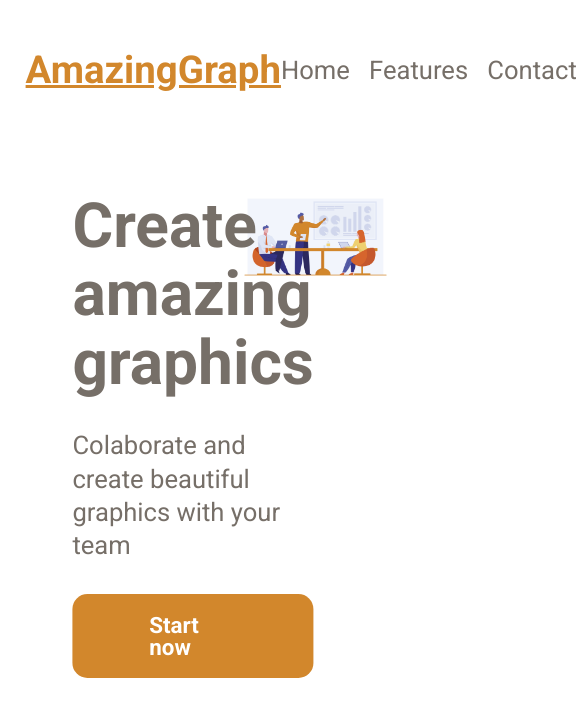
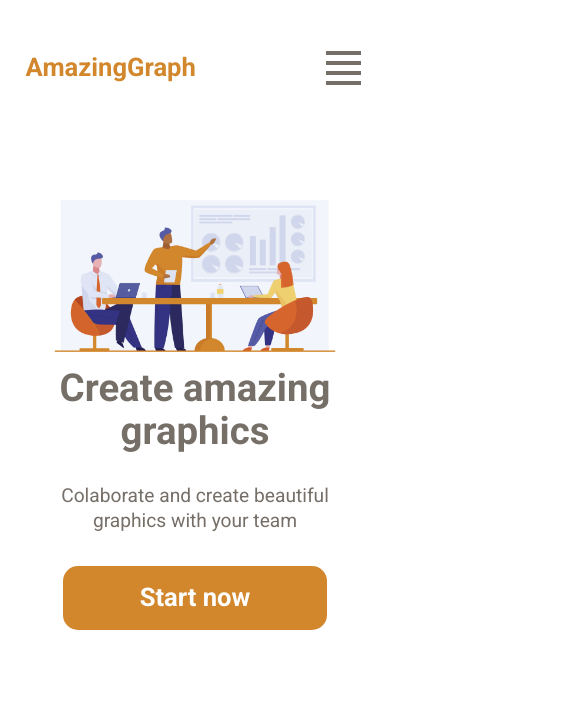
Before and after one commit to Will-Andrade/amazingGraph-mySolution, a plain HTML site: page index.html in a window 390 px wide. Shown: the whole page, 577 px wide, since content can reach past the window. Drawn offline with Linux system fonts and the light colour scheme.

Commit message:
adds responsiveness and some refactoring

```diff
--- a/styles/main.css
+++ b/styles/main.css
@@ -1,3 +1,12 @@
+/**************************/
+/* GENERAL STYLING */
+/**************************/
+
+:root {
+    --main-color: #D2872C;
+    --transition-effect: all .3s ease-in-out;
+}
+
 * {
     box-sizing: border-box;
     margin: 0;
@@ -5,79 +14,101 @@
 }
 
 body {
-    font-size: 62.5%;
-    font-family: 'Roboto', sans-serif;
-    line-height: 1;
-    font-weight: 400;
     color: #766F68;
+    font: normal normal 400 62.5%/1 'Roboto', sans-serif;
 }
+
+a { text-decoration: none; }
 
 /**************************/
 /* HEADER */
 /**************************/
 
 .header {
+    align-items: center;
     display: flex;
-    align-items: center;
     justify-content: space-between;
+    margin-bottom: 3.2rem;
     padding: 3.2rem 1.6rem;
-    margin-bottom: 3.2rem;
 }
 
-.logo {
+.logo:link,
+.logo:visited {
     font-size: 2.4rem;
     font-weight: 700;
-    color: #D2872C;
-    cursor: pointer;
+    color: var(--main-color);
+    transition: var(--transition-effect);
 }
 
+.logo:hover,
+.logo:active { color: #bd7a28; }
+
+.navigation {
+    position: relative;
+}
+
+.toggle-button {
+    display: none;
+    flex-direction: column;
+    justify-content: space-between;
+    width: 2.2rem;
+    height: 2.1rem;
+}
+
+.toggle-button .bar {
+    background-color: #766F68;
+    height: .25rem;
+    width: 100%;
+}
+
+
 .nav-list {
+    align-items: center;
     display: flex;
-    align-items: center;
+    gap: 1.2rem;
     list-style: none;
-    gap: 1.2rem;
 }
 
 .nav-item:link,
 .nav-item:visited {
+    color: inherit;
+
+    /* Setup for underline effect on hover */
+    background-image: linear-gradient(var(--main-color), var(--main-color));
+    background-size: 0% .1rem;
+    background-position: 0% 100%;
+    background-repeat: no-repeat;
+    transition: var(--transition-effect);
+
     font-size: 1.6rem;
-    text-decoration: none;
-    color: inherit;
-    font-weight: 400;
 }
 
 .nav-item:hover,
-.nav-item:active {
-    font-weight: 500;
-    text-decoration: underline;
+.nav-item:active,
+.nav-item:focus-visible {
+    /* Underline effect */
+    background-size: 100% 0.1em;
+    color: var(--main-color);
 }
 
 /**************************/
 /* MAIN CONTENT */
 /**************************/
 
-/*
-    - Font sizes (px)
-    10 / 12 / 14 / 16 / 18 / 20 / 24 / 30 / 36 / 44 / 52 / 62 / 74 / 86 / 98
-
-    - Spacing system (px)
-    2 / 4 / 8 / 12 / 16 / 24 / 32 / 48 / 64 / 80 / 96 / 128
-*/
-
 .content {
     display: grid;
     grid-template-columns: 1fr 2fr;
 }
 
-img {
+.hero-img-box img {
     height: auto;
     width: 100%;
 }
 
 .hero-text-box {
+    align-items: flex-start;
     display: flex;
     flex-direction: column;
-    align-items: flex-start;
     gap: 2rem;
     transform: translate(30%, 0);
 }
@@ -95,17 +126,74 @@ img {
 .btn-cta:link,
 .btn-cta:visited {
     display: inline-block;
-    font-size: 1.4rem;
+    font-size: 1.6rem;
     font-weight: 700;
-    text-decoration: none;
     color: #FFF;
-    background-color: #D2872C;
+    background-color: var(--main-color);
     padding: 1.2rem 4.8rem;
-    transition: all .3s;
+    transition: var(--transition-effect);
     border-radius: 15px;
 }
 
 .btn-cta:hover,
-.btn-cta:active {
+.btn-cta:active,
+.btn-cta:focus-visible {
     background-color: #bd7a28;
 }
+
+/**************************/
+/* MEDIA QUERIES */
+/**************************/
+
+@media (max-width: 63em) {
+    body {
+        font-size: 56.25%;
+    }
+
+    .content {
+        grid-template-columns: 1fr;
+    }
+
+    .hero-text-box {
+        grid-row: 2;
+        align-items: center;
+        transform: none;
+    }
+
+    .hero-img-box {
+        grid-row: 1;
+    }
+}
+
+@media (max-width: 44em) {
+    body {
+        font-size: 50%;
+    }
+
+    .logo:link,
+    .logo:visited {
+        font-size: 1.6rem;
+    }
+
+    .toggle-button {
+        display: flex;
+    }
+
+    .nav-item {
+        display: none;
+        width: 100%;
+    }
+
+    .content {
+        margin: 0 3rem;
+        text-align: center;
+    }
+
+    .title-header {
+        font-size: 2.4rem;
+    }
+
+    .introduction {
+        font-size: 1.2rem;
+    }
+}
```
